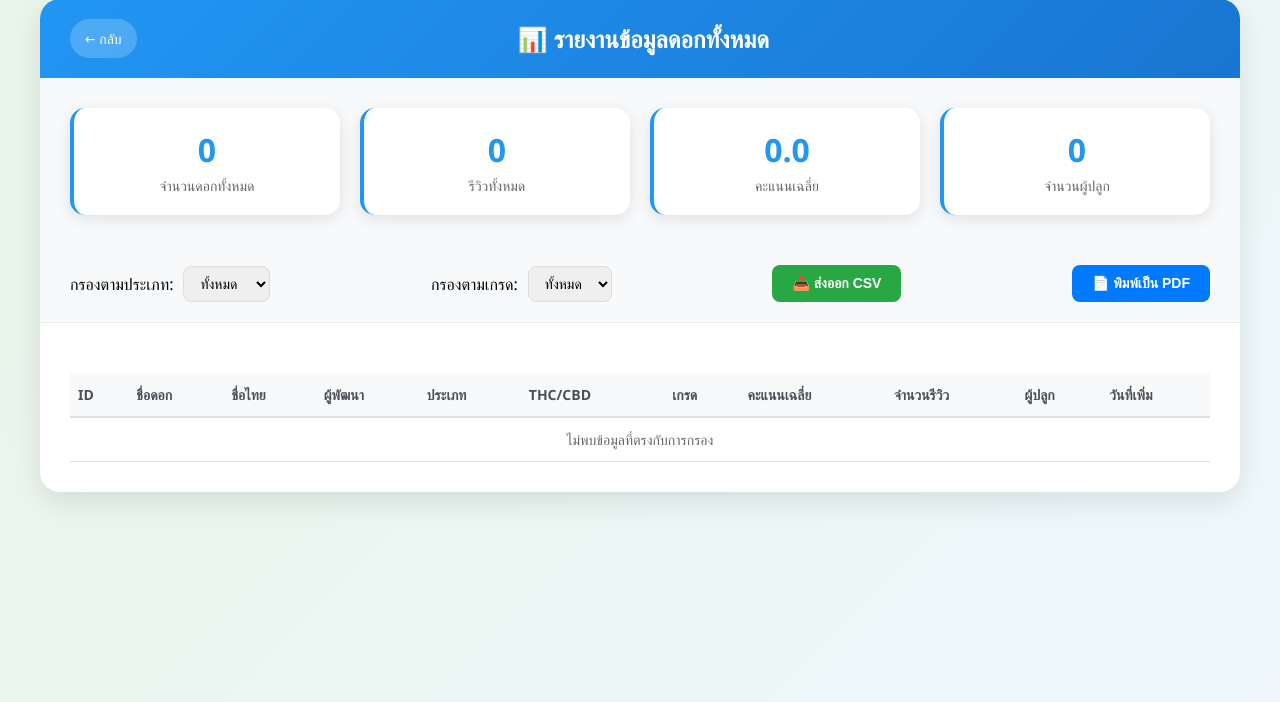
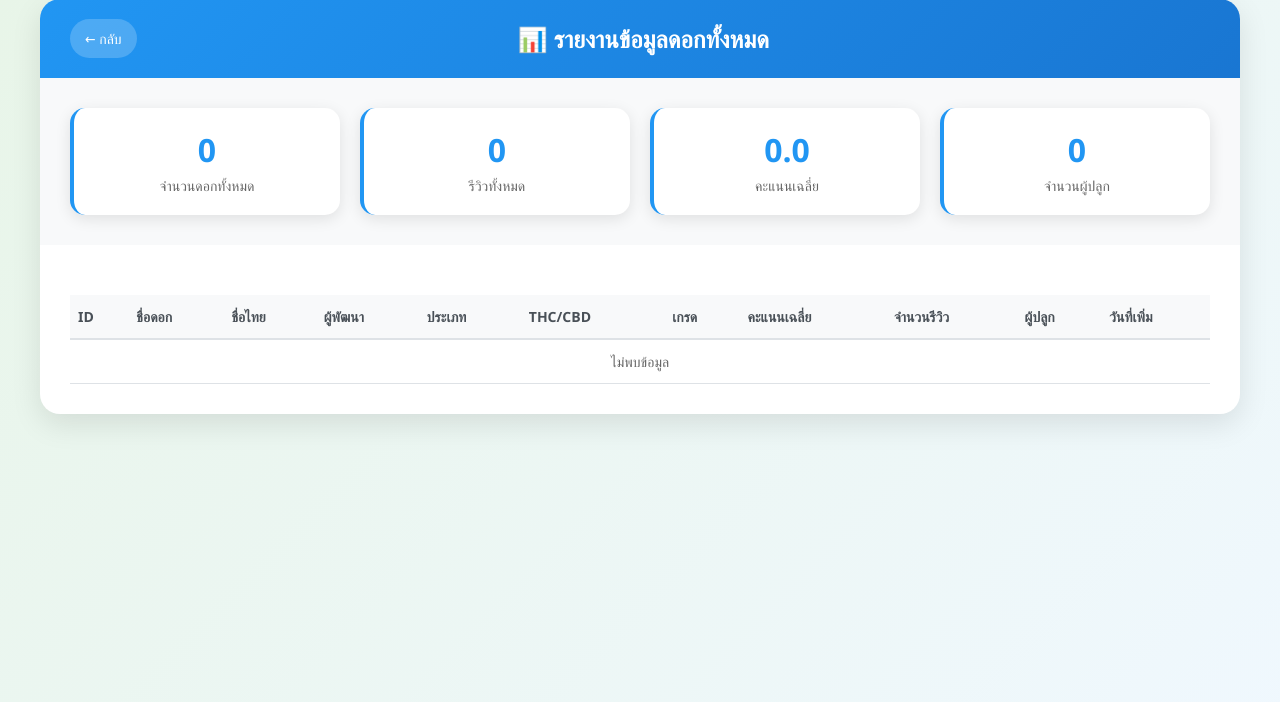
Before and after one commit to ducklor-adv/BudtboyV1, a Flask app: page /report in a window 1280 px wide. Shown: the part 21-723 px from the top of the page. Run offline with Flask 3, Linux system fonts and the light colour scheme; the visitor is signed in with stand-in values (Sample User, id 1); data that the repository does not hold is empty; some libraries are stand-ins or nearby versions.

Commit message:
Assistant checkpoint: ลบส่วน controls และ filters ออกจากหน้า report
Assistant generated file changes:
- templates/report.html: ลบส่วน controls ออกจากหน้า report, ลบ JavaScript functions ที่เกี่ยวกับ filters และ export, อัปเดต window load function ให้ไม่เรียก setupFilters, ลบ export functions, อัปเดต displayTable function ให้ใช้ allBudsData แทน filteredData, ลบการประกาศตัวแปร filteredData, ลบการอัปเดต filteredData ใน loadAllBudsData

---

User prompt:

reportตัด ส่วนตามรูปออกเลย

Replit-Commit-Author: Assistant
Replit-Commit-Session-Id: 6c70e929-69c0-4045-bcc0-51c28f860cc8

```diff
--- a/templates/report.html
+++ b/templates/report.html
@@ -440,37 +440,7 @@
             </div>
         </div>
 
-        <div class="controls">
-            <div class="filter-group">
-                <label>กรองตามประเภท:</label>
-                <select id="strainTypeFilter" class="filter-select">
-                    <option value="">ทั้งหมด</option>
-                    <option value="Indica">Indica</option>
-                    <option value="Sativa">Sativa</option>
-                    <option value="Hybrid">Hybrid</option>
-                </select>
-            </div>
 
-            <div class="filter-group">
-                <label>กรองตามเกรด:</label>
-                <select id="gradeFilter" class="filter-select">
-                    <option value="">ทั้งหมด</option>
-                    <option value="A+">A+</option>
-                    <option value="A">A</option>
-                    <option value="B+">B+</option>
-                    <option value="B">B</option>
-                    <option value="C">C</option>
-                </select>
-            </div>
-
-            <button id="exportBtn" class="export-btn" onclick="exportToCSV()">
-                📥 ส่งออก CSV
-            </button>
-
-            <button id="printBtn" class="print-btn" onclick="printToPDF()">
-                📄 พิมพ์เป็น PDF
-            </button>
-        </div>
 
         <div class="table-container">
             <div id="loadingMessage" class="loading">กำลังโหลดข้อมูล...</div>
@@ -500,11 +470,9 @@
 
     <script>
         let allBudsData = [];
-        let filteredData = [];
 
         window.addEventListener('load', async () => {
             await loadAllBudsData();
-            setupFilters();
         });
 
         async function loadAllBudsData() {
@@ -513,7 +481,6 @@
                 if (response.ok) {
                     const data = await response.json();
                     allBudsData = data.buds || [];
-                    filteredData = [...allBudsData];
 
                     updateSummaryCards();
                     displayTable();
@@ -544,33 +511,17 @@
             document.getElementById('totalGrowers').textContent = uniqueGrowers;
         }
 
-        function setupFilters() {
-            document.getElementById('strainTypeFilter').addEventListener('change', applyFilters);
-            document.getElementById('gradeFilter').addEventListener('change', applyFilters);
-        }
 
-        function applyFilters() {
-            const strainTypeFilter = document.getElementById('strainTypeFilter').value;
-            const gradeFilter = document.getElementById('gradeFilter').value;
-
-            filteredData = allBudsData.filter(bud => {
-                if (strainTypeFilter && bud.strain_type !== strainTypeFilter) return false;
-                if (gradeFilter && bud.grade !== gradeFilter) return false;
-                return true;
-            });
-
-            displayTable();
-        }
 
         function displayTable() {
             const tbody = document.getElementById('tableBody');
 
-            if (filteredData.length === 0) {
-                tbody.innerHTML = '<tr><td colspan="11" class="empty-state">ไม่พบข้อมูลที่ตรงกับการกรอง</td></tr>';
+            if (allBudsData.length === 0) {
+                tbody.innerHTML = '<tr><td colspan="11" class="empty-state">ไม่พบข้อมูล</td></tr>';
                 return;
             }
 
-            tbody.innerHTML = filteredData.map(bud => `
+            tbody.innerHTML = allBudsData.map(bud => `
                 <tr>
                     <td>${bud.id}</td>
                     <td class="strain-name">${bud.strain_name_en || 'ไม่ระบุ'}</td>
@@ -636,60 +587,7 @@
             });
         }
 
-        function exportToCSV() {
-            const headers = ['ID', 'ชื่อดอก (EN)', 'ชื่อดอก (TH)', 'ผู้พัฒนา', 'ประเภท', 'THC%', 'CBD%', 'เกรด', 'คะแนนเฉลี่ย', 'จำนวนรีวิว', 'ผู้ปลูก', 'มีใบอนุญาต', 'วันที่เพิ่ม'];
 
-            const csvContent = [
-                headers.join(','),
-                ...filteredData.map(bud => [
-                    bud.id,
-                    `"${bud.strain_name_en || ''}"`,
-                    `"${bud.strain_name_th || ''}"`,
-                    `"${bud.breeder || ''}"`,
-                    `"${bud.strain_type || ''}"`,
-                    bud.thc_percentage || '',
-                    bud.cbd_percentage || '',
-                    `"${bud.grade || ''}"`,
-                    (bud.avg_rating || 0).toFixed(1),
-                    bud.review_count || 0,
-                    `"${bud.grower_name || ''}"`,
-                    bud.grower_license_verified ? 'ใช่' : 'ไม่',
-                    formatDate(bud.created_at)
-                ].join(','))
-            ].join('\n');
-
-            const blob = new Blob(['\ufeff' + csvContent], { type: 'text/csv;charset=utf-8;' });
-            const link = document.createElement('a');
-            const url = URL.createObjectURL(blob);
-            link.setAttribute('href', url);
-            link.setAttribute('download', `cannabis_report_${new Date().toISOString().split('T')[0]}.csv`);
-            link.style.visibility = 'hidden';
-            document.body.appendChild(link);
-            link.click();
-            document.body.removeChild(link);
-        }
-
-        function printToPDF() {
-            // Hide elements that shouldn't be printed
-            const controlsElement = document.querySelector('.controls');
-            const originalDisplay = controlsElement.style.display;
-
-            // Temporarily hide controls for printing
-            controlsElement.style.display = 'none';
-
-            // Set page title for PDF
-            const originalTitle = document.title;
-            document.title = `รายงานข้อมูลดอกทั้งหมด_${new Date().toISOString().split('T')[0]}`;
-
-            // Open print dialog
-            window.print();
-
-            // Restore original state after printing
-            setTimeout(() => {
-                controlsElement.style.display = originalDisplay;
-                document.title = originalTitle;
-            }, 1000);
-        }
     </script>
 </body>
 </html>
```
